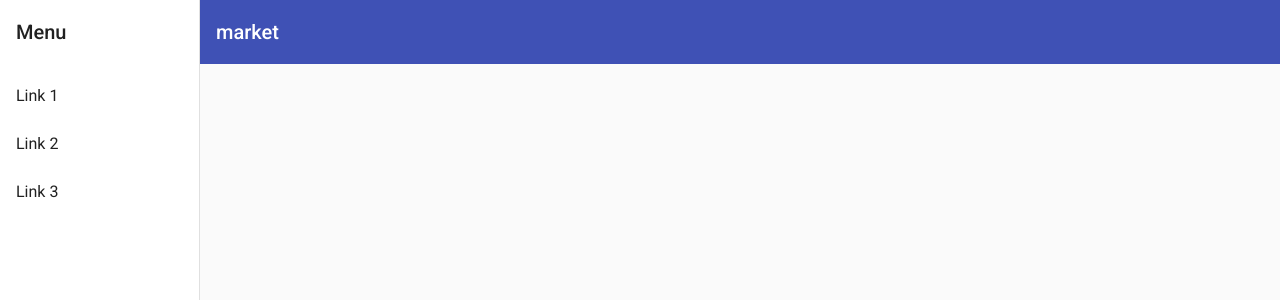
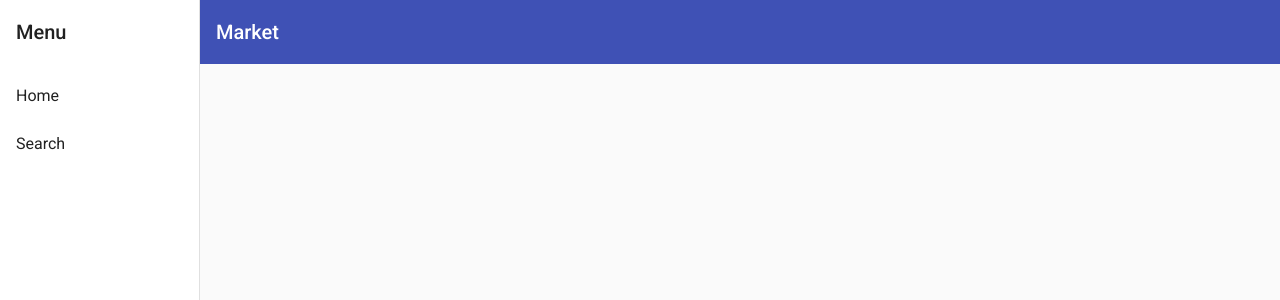
Before and after one commit to Levani1111/MEAN-STACK, an Angular app in the folder market/: page / in a window 1280 px wide. Shown: the top 300 px of the page. Built offline with nearby package versions, Linux system fonts and the light colour scheme.

Commit message:
change nav componenet

```diff
--- a/market/src/app/nav/nav.component.html
+++ b/market/src/app/nav/nav.component.html
@@ -5,9 +5,8 @@
       [opened]="(isHandset$ | async) === false">
     <mat-toolbar>Menu</mat-toolbar>
     <mat-nav-list>
-      <a mat-list-item href="#">Link 1</a>
-      <a mat-list-item href="#">Link 2</a>
-      <a mat-list-item href="#">Link 3</a>
+      <a mat-list-item href="#">Home</a>
+      <a mat-list-item href="#">Search</a>
     </mat-nav-list>
   </mat-sidenav>
   <mat-sidenav-content>
@@ -20,8 +19,9 @@
         *ngIf="isHandset$ | async">
         <mat-icon aria-label="Side nav toggle icon">menu</mat-icon>
       </button>
-      <span>market</span>
+      <span>Market</span>
     </mat-toolbar>
     <!-- Add Content Here -->
+    <router-outlet></router-outlet>
   </mat-sidenav-content>
 </mat-sidenav-container>
```
